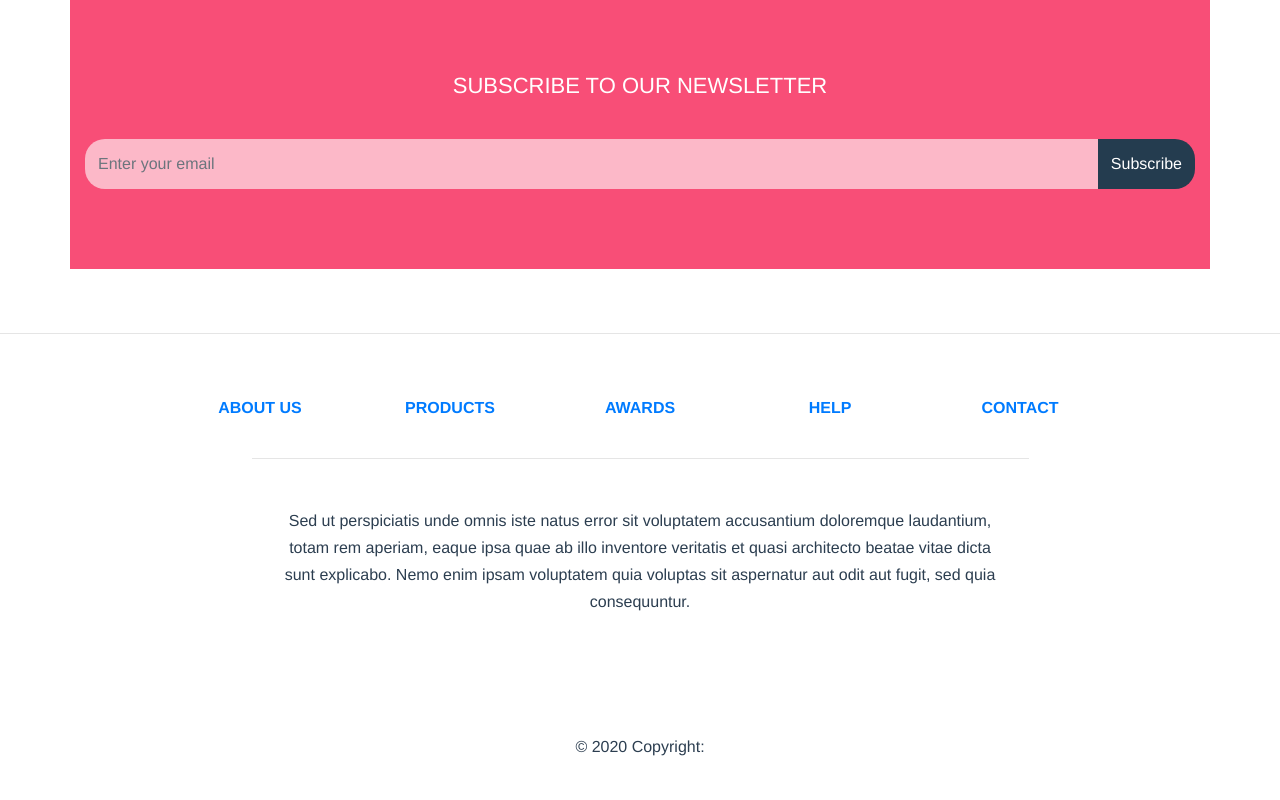
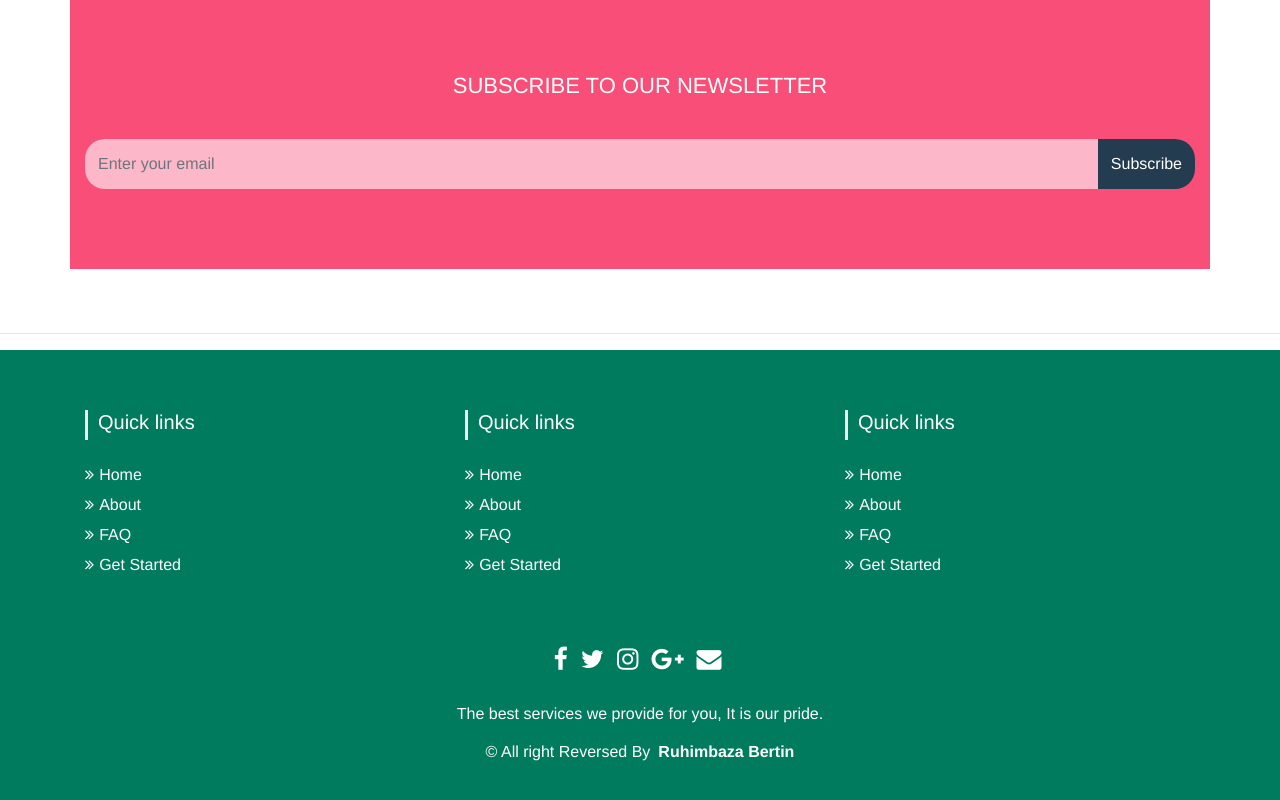
Before and after one commit to ruhimbazabertin/newVersion, a Vue app: page / in a window 1280 px wide. Shown: the part 2777-3577 px from the top of the page. Before the commit the page ends 3552 px from the top, so only its background shows below. Built offline with nearby package versions, Linux system fonts and the light colour scheme.

Commit message:
footer
added new footer component

[finishes #172123574]

```diff
--- a/src/components/layouts/Footer.vue
+++ b/src/components/layouts/Footer.vue
@@ -1,123 +1,136 @@
 <template>
-    <!-- Footer -->
-<footer class="page-footer font-small indigo">
+<section id="footer">
+		<div class="container">
+			<div class="row text-center text-xs-center text-sm-left text-md-left">
+				<div class="col-xs-12 col-sm-4 col-md-4">
+					<h5>Quick links</h5>
+					<ul class="list-unstyled quick-links">
+						<li><a href="javascript:void();"><i class="fa fa-angle-double-right"></i>Home</a></li>
+						<li><a href="javascript:void();"><i class="fa fa-angle-double-right"></i>About</a></li>
+						<li><a href="javascript:void();"><i class="fa fa-angle-double-right"></i>FAQ</a></li>
+						<li><a href="javascript:void();"><i class="fa fa-angle-double-right"></i>Get Started</a></li>
+					</ul>
+				</div>
+				<div class="col-xs-12 col-sm-4 col-md-4">
+					<h5>Quick links</h5>
+					<ul class="list-unstyled quick-links">
+						<li><a href="javascript:void();"><i class="fa fa-angle-double-right"></i>Home</a></li>
+						<li><a href="javascript:void();"><i class="fa fa-angle-double-right"></i>About</a></li>
+						<li><a href="javascript:void();"><i class="fa fa-angle-double-right"></i>FAQ</a></li>
+						<li><a href="javascript:void();"><i class="fa fa-angle-double-right"></i>Get Started</a></li>
+					</ul>
+				</div>
+				<div class="col-xs-12 col-sm-4 col-md-4">
+					<h5>Quick links</h5>
+					<ul class="list-unstyled quick-links">
+						<li><a href="javascript:void();"><i class="fa fa-angle-double-right"></i>Home</a></li>
+						<li><a href="javascript:void();"><i class="fa fa-angle-double-right"></i>About</a></li>
+						<li><a href="javascript:void();"><i class="fa fa-angle-double-right"></i>FAQ</a></li>
+						<li><a href="javascript:void();"><i class="fa fa-angle-double-right"></i>Get Started</a></li>
+					</ul>
+				</div>
+			</div>
+			<div class="row">
+				<div class="col-xs-12 col-sm-12 col-md-12 mt-2 mt-sm-5">
+					<ul class="list-unstyled list-inline social text-center">
+						<li class="list-inline-item"><a href="javascript:void();"><i class="fa fa-facebook"></i></a></li>
+						<li class="list-inline-item"><a href="javascript:void();"><i class="fa fa-twitter"></i></a></li>
+						<li class="list-inline-item"><a href="javascript:void();"><i class="fa fa-instagram"></i></a></li>
+						<li class="list-inline-item"><a href="javascript:void();"><i class="fa fa-google-plus"></i></a></li>
+						<li class="list-inline-item"><a href="javascript:void();" target="_blank"><i class="fa fa-envelope"></i></a></li>
+					</ul>
+				</div>
+				</hr>
+			</div>
+			<div class="row">
+				<div class="col-xs-12 col-sm-12 col-md-12 mt-2 mt-sm-2 text-center text-white">
+					<p>The best services we provide for you, It is our pride. </p>
+					<p class="h6">&copy All right Reversed By<a class="text-green ml-2" href="/" target="_blank"><strong>Ruhimbaza Bertin</strong></a></p>
+				</div>
+				</hr>
+			</div>
+		</div>
+	</section>
+</template>
+<script>
+export default {
 
-  <!-- Footer Links -->
-  <div class="container">
+}
+</script>
+<style scoped>
+@import url('https://maxcdn.bootstrapcdn.com/font-awesome/4.7.0/css/font-awesome.min.css');
+section {
+    padding: 60px 0;
+}
 
-    <!-- Grid row-->
-    <div class="row text-center d-flex justify-content-center pt-5 mb-3">
+section .section-title {
+    text-align: center;
+    color: #007b5e;
+    margin-bottom: 50px;
+    text-transform: uppercase;
+}
+#footer {
+    background: #007b5e !important;
+}
+#footer h5{
+	padding-left: 10px;
+    border-left: 3px solid #eeeeee;
+    padding-bottom: 6px;
+    margin-bottom: 20px;
+    color:#ffffff;
+}
+#footer a {
+    color: #ffffff;
+    text-decoration: none !important;
+    background-color: transparent;
+    -webkit-text-decoration-skip: objects;
+}
+#footer ul.social li{
+	padding: 3px 0;
+}
+#footer ul.social li a i {
+    margin-right: 5px;
+	font-size:25px;
+	-webkit-transition: .5s all ease;
+	-moz-transition: .5s all ease;
+	transition: .5s all ease;
+}
+#footer ul.social li:hover a i {
+	font-size:30px;
+	margin-top:-10px;
+}
+#footer ul.social li a,
+#footer ul.quick-links li a{
+	color:#ffffff;
+}
+#footer ul.social li a:hover{
+	color:#eeeeee;
+}
+#footer ul.quick-links li{
+	padding: 3px 0;
+	-webkit-transition: .5s all ease;
+	-moz-transition: .5s all ease;
+	transition: .5s all ease;
+}
+#footer ul.quick-links li:hover{
+	padding: 3px 0;
+	margin-left:5px;
+	font-weight:700;
+}
+#footer ul.quick-links li a i{
+	margin-right: 5px;
+}
+#footer ul.quick-links li:hover a i {
+    font-weight: 700;
+}
 
-      <!-- Grid column -->
-      <div class="col-md-2 mb-3">
-        <h6 class="text-uppercase font-weight-bold">
-          <a href="#!">About us</a>
-        </h6>
-      </div>
-      <!-- Grid column -->
+@media (max-width:767px){
+	#footer h5 {
+    padding-left: 0;
+    border-left: transparent;
+    padding-bottom: 0px;
+    margin-bottom: 10px;
+}
+}
 
-      <!-- Grid column -->
-      <div class="col-md-2 mb-3">
-        <h6 class="text-uppercase font-weight-bold">
-          <a href="#!">Products</a>
-        </h6>
-      </div>
-      <!-- Grid column -->
-
-      <!-- Grid column -->
-      <div class="col-md-2 mb-3">
-        <h6 class="text-uppercase font-weight-bold">
-          <a href="#!">Awards</a>
-        </h6>
-      </div>
-      <!-- Grid column -->
-
-      <!-- Grid column -->
-      <div class="col-md-2 mb-3">
-        <h6 class="text-uppercase font-weight-bold">
-          <a href="#!">Help</a>
-        </h6>
-      </div>
-      <!-- Grid column -->
-
-      <!-- Grid column -->
-      <div class="col-md-2 mb-3">
-        <h6 class="text-uppercase font-weight-bold">
-          <a href="#!">Contact</a>
-        </h6>
-      </div>
-      <!-- Grid column -->
-
-    </div>
-    <!-- Grid row-->
-    <hr class="rgba-white-light" style="margin: 0 15%;">
-
-    <!-- Grid row-->
-    <div class="row d-flex text-center justify-content-center mb-md-0 mb-4">
-
-      <!-- Grid column -->
-      <div class="col-md-8 col-12 mt-5">
-        <p style="line-height: 1.7rem">Sed ut perspiciatis unde omnis iste natus error sit voluptatem
-          accusantium doloremque laudantium, totam rem
-          aperiam, eaque ipsa quae ab illo inventore veritatis et quasi architecto beatae vitae dicta sunt
-          explicabo.
-          Nemo enim ipsam voluptatem quia voluptas sit aspernatur aut odit aut fugit, sed quia consequuntur.</p>
-      </div>
-      <!-- Grid column -->
-
-    </div>
-    <!-- Grid row-->
-    <hr class="clearfix d-md-none rgba-white-light" style="margin: 10% 15% 5%;">
-
-    <!-- Grid row-->
-    <div class="row pb-3">
-
-      <!-- Grid column -->
-      <div class="col-md-12">
-
-        <div class="mb-5 flex-center">
-
-          <!-- Facebook -->
-          <a class="fb-ic">
-            <i class="fab fa-facebook-f fa-lg white-text mr-4"> </i>
-          </a>
-          <!-- Twitter -->
-          <a class="tw-ic">
-            <i class="fab fa-twitter fa-lg white-text mr-4"> </i>
-          </a>
-          <!-- Google +-->
-          <a class="gplus-ic">
-            <i class="fab fa-google-plus-g fa-lg white-text mr-4"> </i>
-          </a>
-          <!--Linkedin -->
-          <a class="li-ic">
-            <i class="fab fa-linkedin-in fa-lg white-text mr-4"> </i>
-          </a>
-          <!--Instagram-->
-          <a class="ins-ic">
-            <i class="fab fa-instagram fa-lg white-text mr-4"> </i>
-          </a>
-          <!--Pinterest-->
-          <a class="pin-ic">
-            <i class="fab fa-pinterest fa-lg white-text"> </i>
-          </a>
-
-        </div>
-
-      </div>
-      <!-- Grid column -->
-
-    </div>
-    <!-- Grid row-->
-
-  </div>
-  <!-- Footer Links -->
-
-  <!-- Copyright -->
-  <div class="footer-copyright text-center py-3">© 2020 Copyright:
-  </div>
-  <!-- Copyright -->
-
-</footer>
-<!-- Footer -->
-</template>>
+</style>
```
